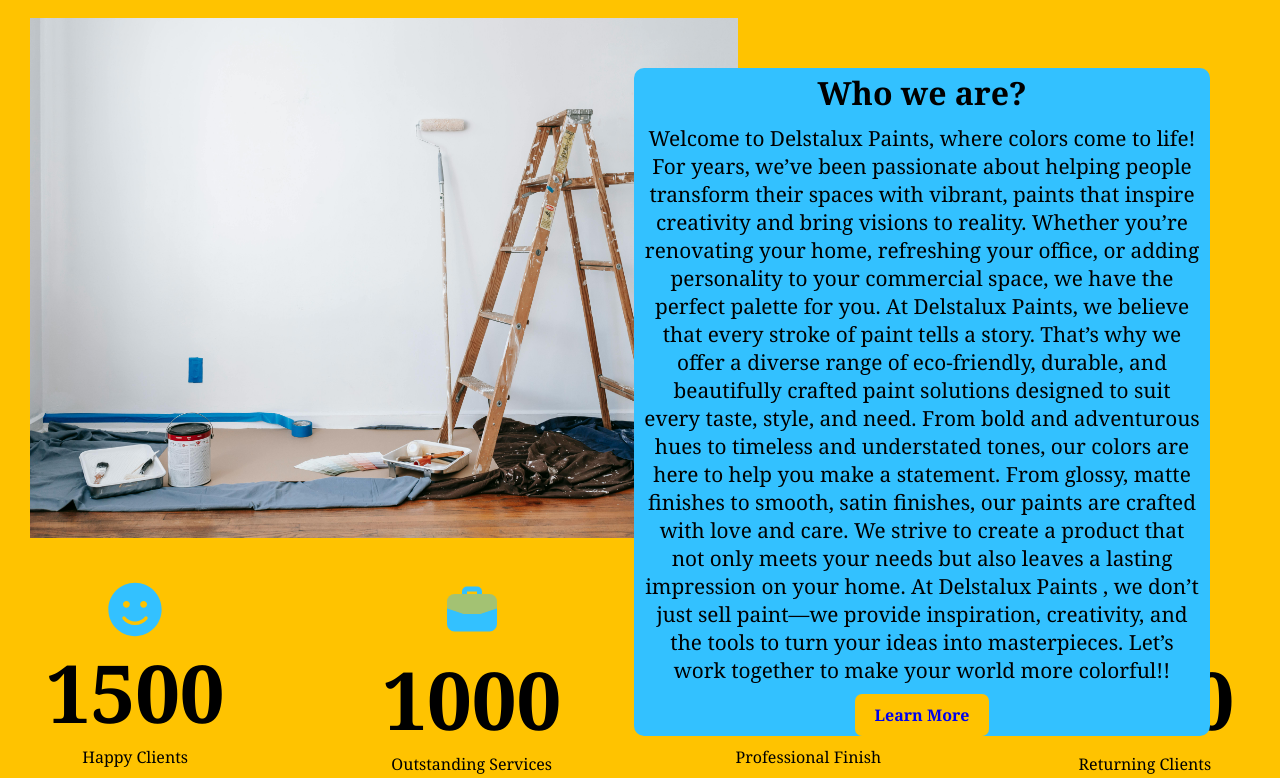
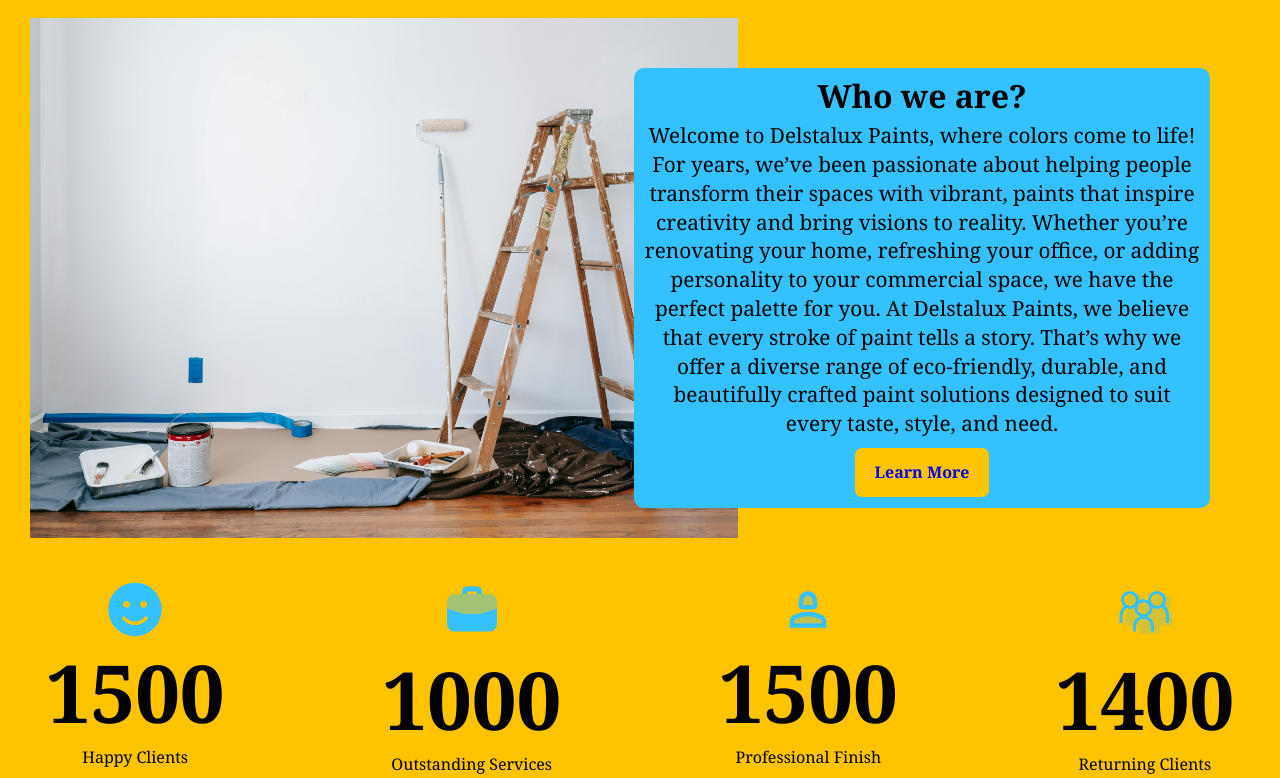
Before and after one commit to TracyVickin/delstaluxPaint, a plain HTML site: page index.html in a window 1280 px wide. Shown: the part 887-1665 px from the top of the page. Drawn offline with Linux system fonts and the light colour scheme.

Commit message:
removed some words

```diff
--- a/CSS/styles.css
+++ b/CSS/styles.css
@@ -192,7 +192,7 @@ section {
   justify-content: center;
   align-items: center;
   position: absolute;
-  /* line-height: 1.5rem; */
+  line-height: 1.8rem;
   right: 70px;
   top: 70px;
 }
--- a/index.html
+++ b/index.html
@@ -82,11 +82,11 @@
 
                     For years, we’ve been passionate about helping people transform their spaces with vibrant, paints that inspire creativity and bring visions to reality. Whether you’re renovating your home, refreshing your office, or adding personality to your commercial space, we have the perfect palette for you.
 
-                    At Delstalux Paints, we believe that every stroke of paint tells a story. That’s why we offer a diverse range of eco-friendly, durable, and beautifully crafted paint solutions designed to suit every taste, style, and need. From bold and adventurous hues to timeless and understated tones, our colors are here to help you make a statement.
+                    At Delstalux Paints, we believe that every stroke of paint tells a story. That’s why we offer a diverse range of eco-friendly, durable, and beautifully crafted paint solutions designed to suit every taste, style, and need.
 
-                    From glossy, matte finishes to smooth, satin finishes, our paints are crafted with love and care. We strive to create a product that not only meets your needs but also leaves a lasting impression on your home. At Delstalux Paints , we don’t just sell paint—we provide inspiration, creativity, and the tools to turn your ideas into masterpieces.
+                    <!-- From glossy, matte finishes to smooth, satin finishes, our paints are crafted with love and care. We strive to create a product that not only meets your needs but also leaves a lasting impression on your home. At Delstalux Paints , we don’t just sell paint—we provide inspiration, creativity, and the tools to turn your ideas into masterpieces.
 
-                    Let’s work together to make your world more colorful!!
+                    Let’s work together to make your world more colorful!! -->
                 </p>
                 <a href="./services.html">Learn More</a>
             </div>
```
